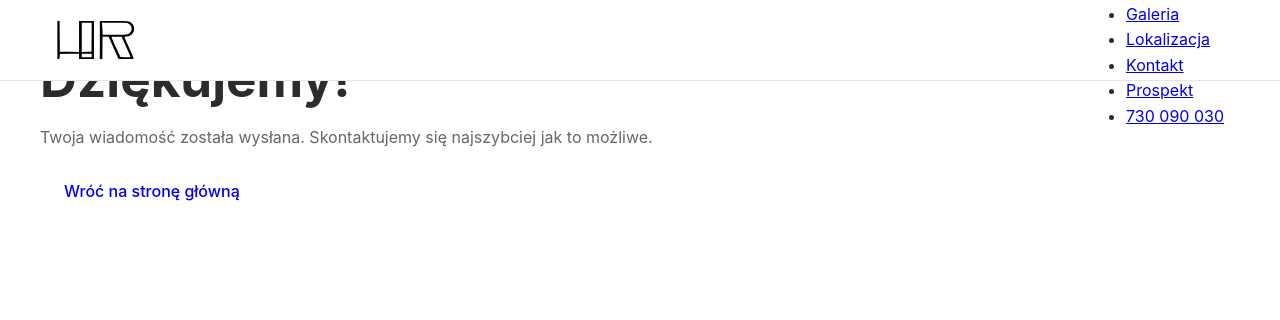
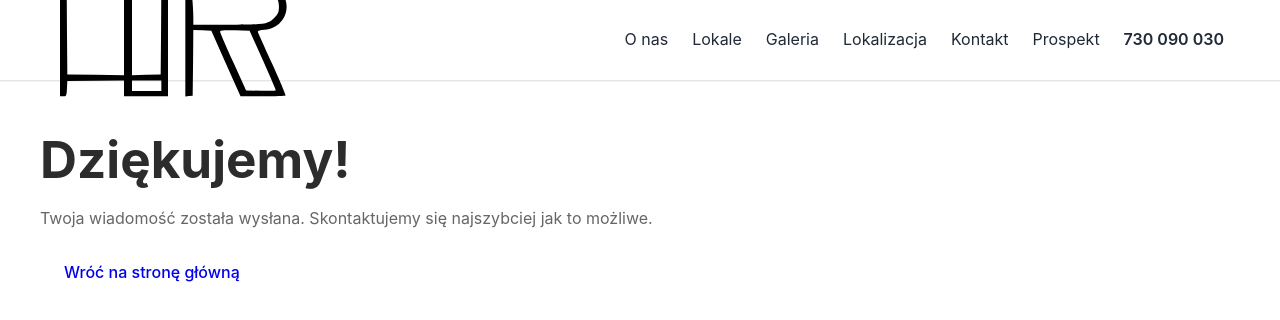
Before and after one commit to machanek/harmonia-next, a Next.js app: page /success in a window 1280 px wide. Shown: the top 320 px of the page. Built offline with nearby package versions, Linux system fonts and the light colour scheme.

Commit message:
style(nav): bridge CSS dla nagłówka + podpięcie w _document

```diff
--- a/pages/_document.tsx
+++ b/pages/_document.tsx
@@ -6,6 +6,7 @@ export default function Document() {
     <Html lang="pl">
       <Head>
         <link rel="stylesheet" href="/css/styles.css" />
+        <link rel="stylesheet" href="/css/next-bridge.css" />
       </Head>
       <body>
         <Main />
--- /dev/null
+++ b/public/css/next-bridge.css
@@ -0,0 +1,55 @@
+/* ============ BRIDGE: HEADER/NAV ============ */
+.site-header.header{
+  position: sticky;
+  top: 0;
+  z-index: 1000;
+  background: #fff;
+  box-shadow: 0 1px 0 rgba(0,0,0,.05);
+}
+.header-inner{
+  display: flex;
+  align-items: center;
+  gap: 24px;
+  min-height: 64px;
+}
+.logo img{ display:block; height:auto; }
+
+/* Desktop nav */
+.main-nav{ margin-left: auto; }
+.main-nav ul{
+  list-style: none;
+  display: flex;
+  align-items: center;
+  gap: 24px;
+  margin: 0;
+  padding: 0;
+}
+.main-nav a{
+  display: inline-block;
+  padding: 8px 0;
+  text-decoration: none;
+  color: #1f2937; /* neutral-800 */
+}
+.main-nav a:hover{ color: #111827; } /* neutral-900 */
+.main-nav li:last-child a{ font-weight: 600; } /* telefon */
+
+/* Mobile toggle (pokazuj ikonę, chowaj listę) */
+.nav-toggle{ display: none; }
+@media (max-width: 980px){
+  .nav-toggle{
+    display: inline-flex;
+    align-items: center;
+    justify-content: center;
+    width: 40px; height: 40px;
+    border: 1px solid #d1d5db; /* neutral-300 */
+    background: #fff;
+    border-radius: 6px;
+    margin-left: auto;
+  }
+  .main-nav{ display: none; width: 100%; }
+  .main-nav.is-open{ display: block; padding: 12px 0; }
+  .main-nav ul{ display: grid; gap: 12px; }
+}
+
+/* opcjonalnie: szerszy container gdy legacy tak miało */
+.container{ max-width: 1200px; margin: 0 auto; padding: 0 16px; }
```
